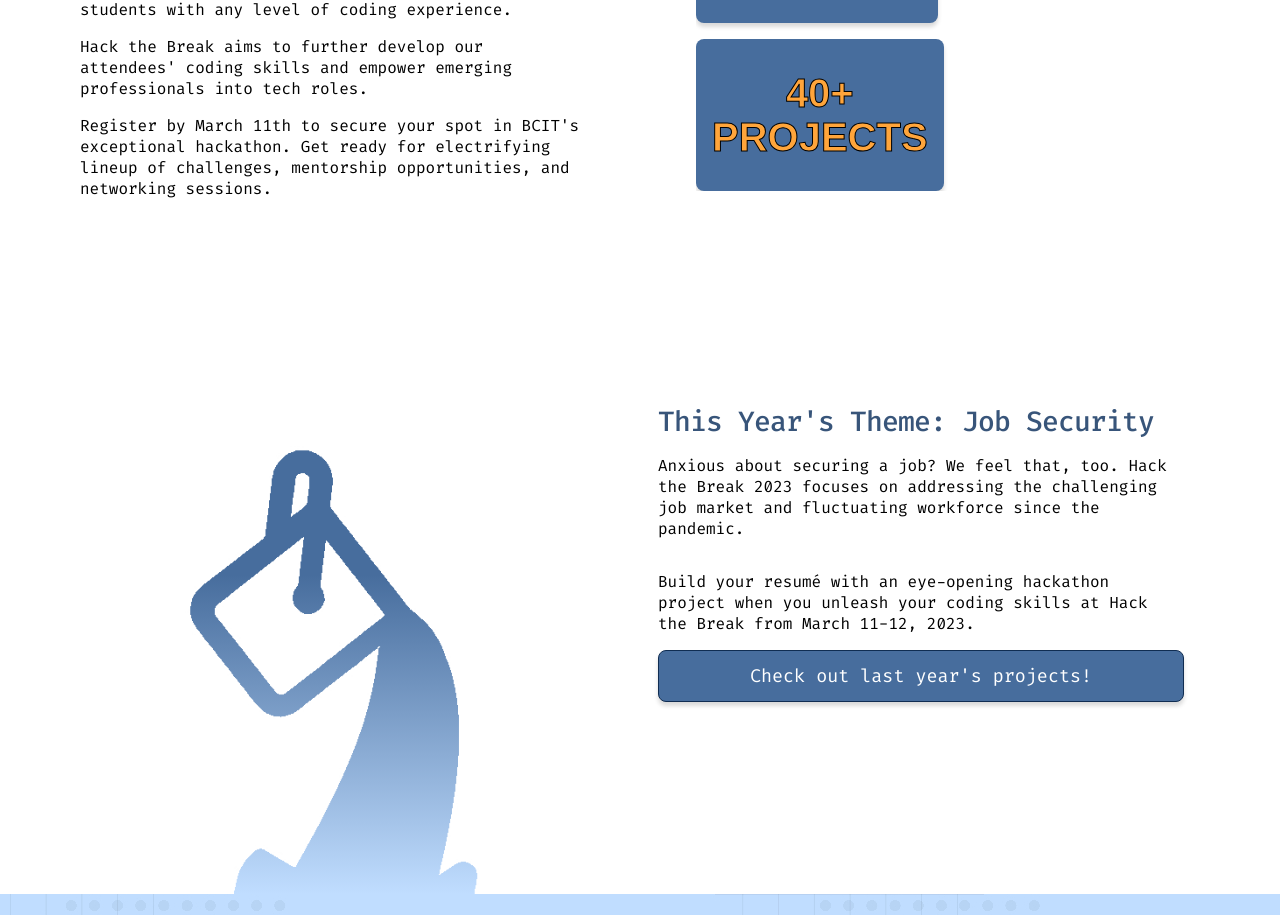
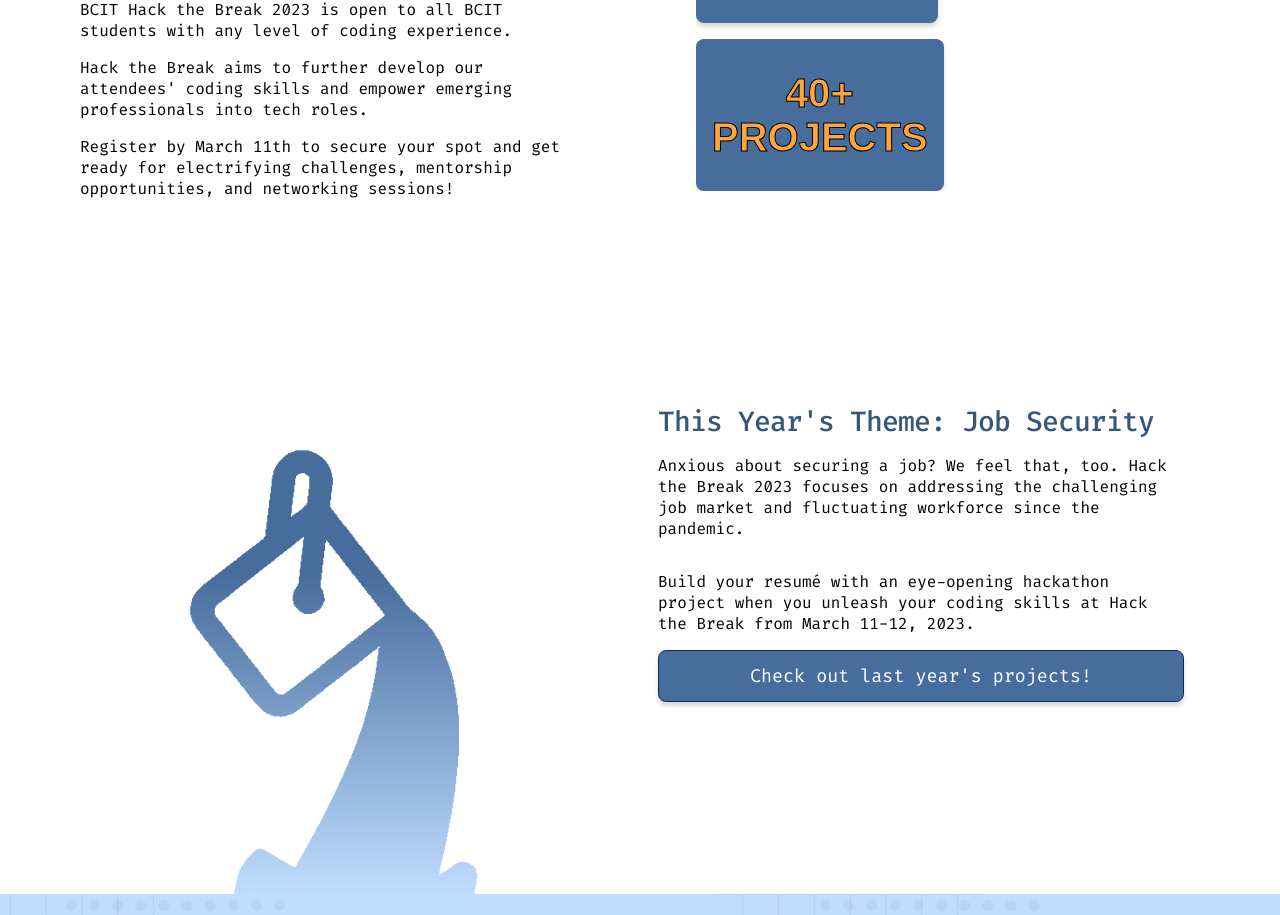
Before and after one commit to jmc37/HackTheBreak, a React (Vite) app: page / in a window 1280 px wide. Shown: the part 1370-2285 px from the top of the page. Built offline with nearby package versions, Linux system fonts and the light colour scheme; a web font is replaced by a local one.

Commit message:
Add bolding styles to About section

```diff
--- a/src/sections/About.tsx
+++ b/src/sections/About.tsx
@@ -38,7 +38,7 @@ function About() {
             Hack the Break aims to further develop our attendees' coding skills and empower emerging professionals into tech roles.
           </p>
           <p>
-            Register by March 11th to secure your spot in BCIT's exceptional hackathon. Get ready for electrifying lineup of challenges, mentorship opportunities, and networking sessions.
+            <span className="bolded">Register by March 11th</span> to secure your spot and get ready for electrifying challenges, mentorship opportunities, and networking sessions!
           </p>
         </div>
       </div>
```
